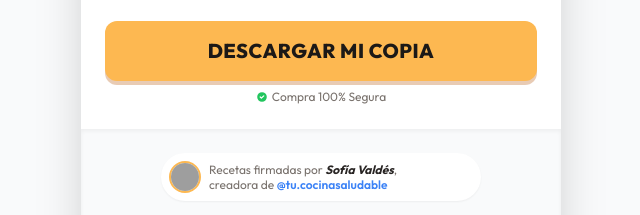
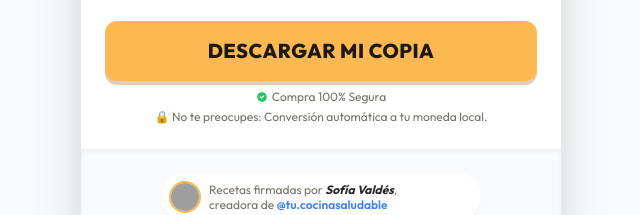
Before and after one commit to GuizeraOn/pasteles-singluten, a plain HTML site: page index.html in a window 1280 px wide. Shown: the part 1273-1488 px from the top of the page, without its empty margins (319-959 px from the left). Drawn offline with nearby package versions, Linux system fonts and the light colour scheme; grey boxes are pictures that could not be loaded.

Commit message:
Add currency conversion notice to CTAs

```diff
--- a/index.html
+++ b/index.html
@@ -41,7 +41,7 @@
     !function (f, b, e, v, n, t, s) {
         if (f.fbq) return; n = f.fbq = function () {
             n.callMethod ?
-            n.callMethod.apply(n, arguments) : n.queue.push(arguments)
+                n.callMethod.apply(n, arguments) : n.queue.push(arguments)
         };
         if (!f._fbq) f._fbq = n; n.push = n; n.loaded = !0; n.version = '2.0';
         n.queue = []; t = b.createElement(e); t.async = !0;
@@ -252,6 +252,9 @@
                     </svg>
                     Compra 100% Segura
                 </p>
+                <p class="text-center text-xs text-stone-500 mt-1">
+                    🔒 No te preocupes: Conversión automática a tu moneda local.
+                </p>
             </div>
         </section>
 
@@ -435,6 +438,9 @@
                 DESCARGAR MI COPIA
                 <span class="block text-xs font-normal normal-case mt-1 opacity-80">Acceso Inmediato - Solo $6.99</span>
             </a>
+            <p class="text-center text-xs text-stone-500 mt-2 mb-4">
+                🔒 No te preocupes: Conversión automática a tu moneda local.
+            </p>
 
             <p class="text-stone-500 text-xs mt-8">
                 Copyright © 2024 Todos los derechos reservados
```
